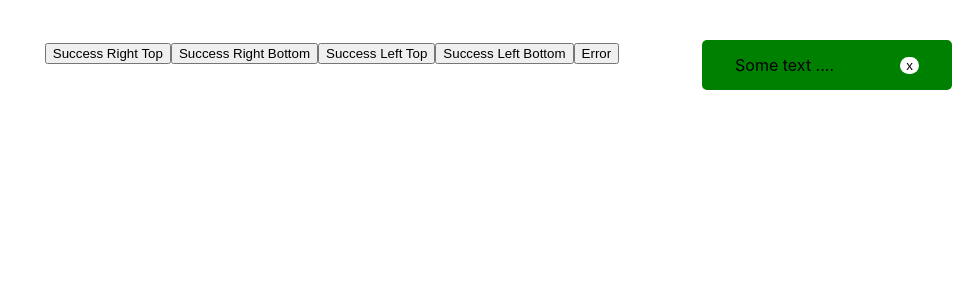
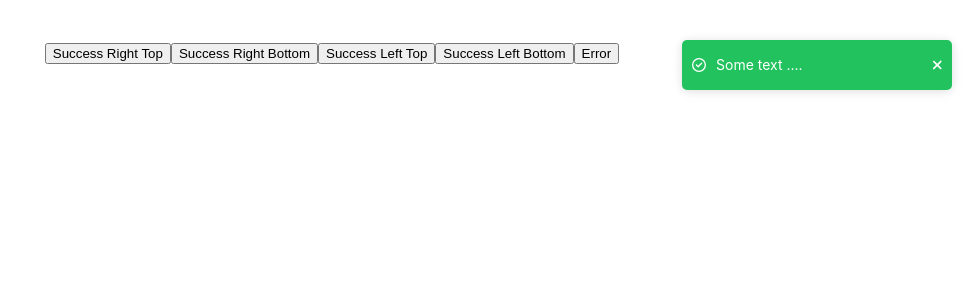
Before and after one commit to sskanishk/toast-lib, a React (Vite) app: page / in a window 1280 px wide. Both pictures are taken after a click on the button "Success Right Top". Shown: the top 300 px of the page, without its empty margins (308-1280 px from the left). Built offline with nearby package versions, Linux system fonts and the light colour scheme.

Commit message:
css fixed and icons added

```diff
--- a/package.json
+++ b/package.json
@@ -9,6 +9,10 @@
     "preview": "vite preview"
   },
   "dependencies": {
+    "@fortawesome/fontawesome-svg-core": "^6.2.1",
+    "@fortawesome/free-regular-svg-icons": "^6.2.1",
+    "@fortawesome/free-solid-svg-icons": "^6.2.1",
+    "@fortawesome/react-fontawesome": "^0.2.0",
     "react": "^18.2.0",
     "react-dom": "^18.2.0",
     "zustand": "^4.1.4"
--- a/src/App.css
+++ b/src/App.css
@@ -8,20 +8,23 @@
 .toast__box {
   height: 50px;
   width: 250px;
-  background-color: aquamarine;
   margin: 20px 0px;
   display: flex;
-  justify-content: space-around;
+  justify-content: space-between;
   align-items: center;
   border-radius: 5px;
+  color: white;
+  font-size: 14px;
+  box-shadow: 0 1px 10px 0 rgba(0, 0, 0, 0.1), 0 2px 15px 0 rgba(0, 0, 0, 0.05);
+  padding: 0px 10px;
 }
 
 .success {
-  background-color: green;
+  background-color: #22c35e;
 }
 
 .error {
-  background-color: red;
+  background-color: #E53E3E;
 }
 
 .right-top {
@@ -50,12 +53,16 @@
 }
 
 .close_btn {
-  background-color: white;
-  border: none;
-  border-radius: 100px;
   cursor: pointer;
 }
 
 .toast__container {
   z-index: 2147483647;
 }
+
+.toast__info {
+  display: flex;
+  flex-direction: row;
+  align-items: center;
+  gap: 10px;
+}
--- a/src/ToastLib/ToastContainer.jsx
+++ b/src/ToastLib/ToastContainer.jsx
@@ -1,4 +1,8 @@
 import useStore from "../store"
+
+import { FontAwesomeIcon } from '@fortawesome/react-fontawesome'
+import { faCircleCheck } from '@fortawesome/free-regular-svg-icons'
+import { faXmark, faExclamationCircle } from '@fortawesome/free-solid-svg-icons'
 
 function ToastContainer({}) {
 
@@ -37,8 +41,18 @@ function Toast({toast, position}) {
 
     return (
         <div className={`toast__box ${toast.type}`}>
-            <p>{toast.title}</p>
-            <button className="close_btn" onClick={() => removeToastx(position, toast.id)}>x</button>
+            <div className="toast__info">
+                {
+                    toast.type === 'success'
+                    ? <FontAwesomeIcon icon={faCircleCheck} size={'1x'} onClick={() => removeToastx(position, toast.id)} />
+                    : toast.type === 'error'
+                        ? <FontAwesomeIcon icon={faExclamationCircle} size={'1x'} onClick={() => removeToastx(position, toast.id)} />
+                        : null
+                }
+                <p>{toast.title} </p>
+            </div>
+
+            <FontAwesomeIcon className="close_btn" icon={faXmark} size={'1x'} onClick={() => removeToastx(position, toast.id)} />
         </div>
     )
 }
--- a/src/ToastLib/useToast.jsx
+++ b/src/ToastLib/useToast.jsx
@@ -11,11 +11,11 @@ function useToast() {
         switch (type) {
             case 'success':
                 addToast({ type, title, position, id: toastId })
-                setTimeout(() => removeToastx(position, toastId), 4000)
+                // setTimeout(() => removeToastx(position, toastId), 4000)
                 break;
             case 'error':
                 addToast({ type, title, position, id: toastId})
-                setTimeout(() => removeToastx(position, toastId), 4000)
+                // setTimeout(() => removeToastx(position, toastId), 4000)
                 break;
             default:
                 break;
```
Also changed, not shown: 1 other file (tests, documents, lock files or other folders).
